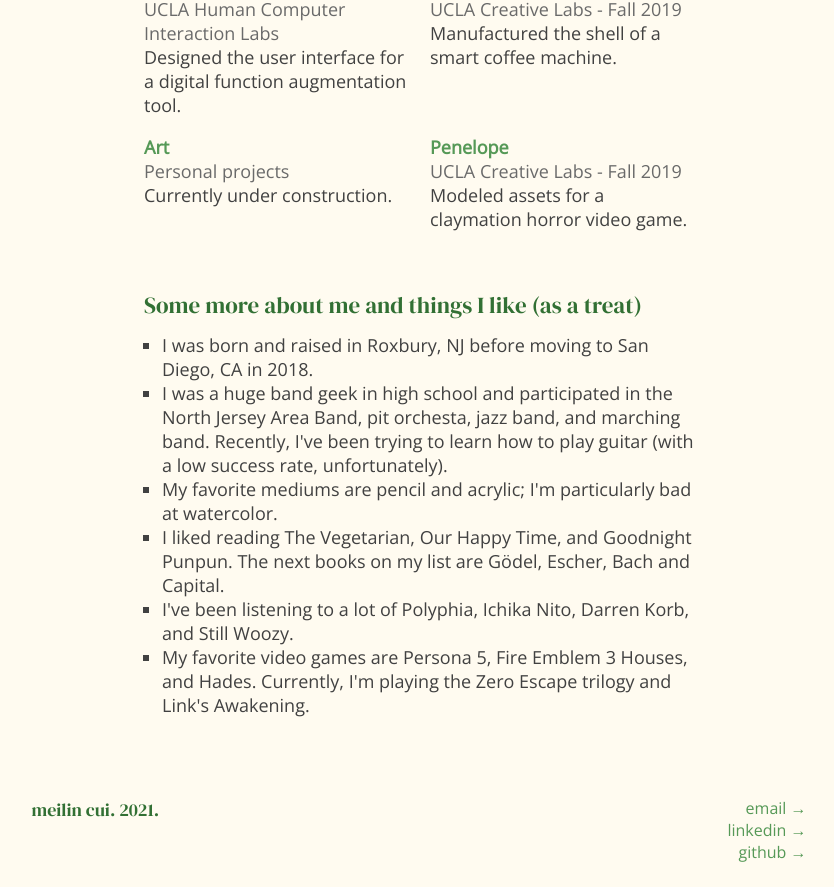
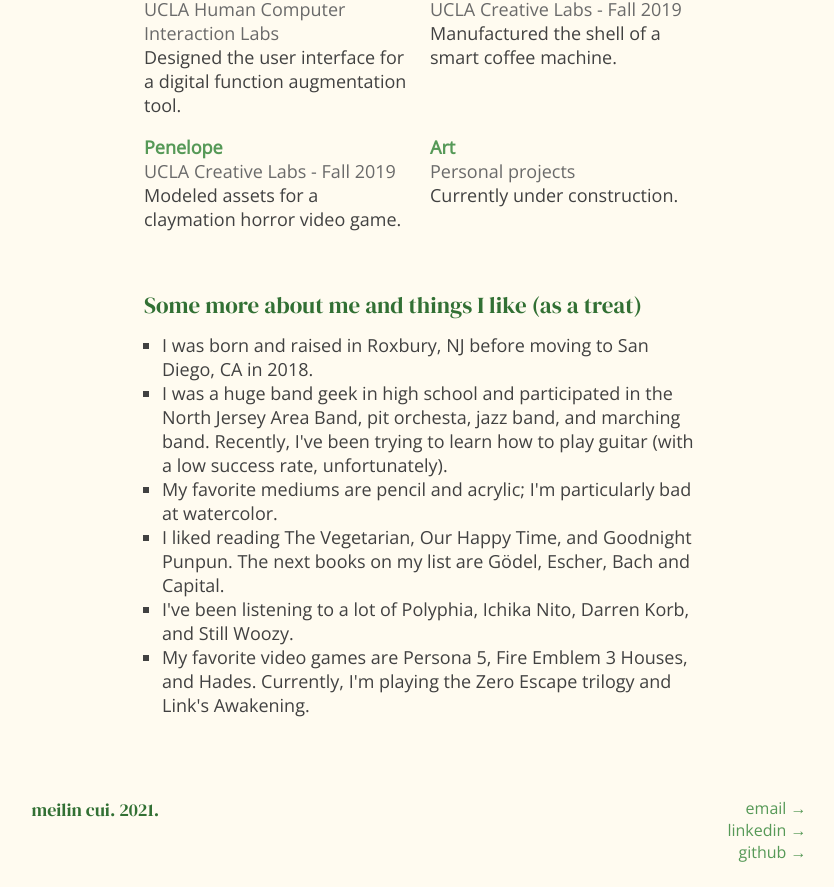
Before and after one commit to cuimeilin/cuimeilin.github.io, a React (Create React App) app: page / in a window 1280 px wide. Shown: the part 1017-1904 px from the top of the page, without its empty margins (221-1055 px from the left). Built offline with nearby package versions, Linux system fonts and the light colour scheme; a web font is replaced by a local one.

Commit message:
update project list ordering

```diff
--- a/src/components/Projects.js
+++ b/src/components/Projects.js
@@ -95,17 +95,17 @@ export default function Projects() {
           </Description>
         </Project>
         <Project>
-          <Name>Art</Name>
-          <Organization>Personal projects</Organization>
-          <Description>Currently under construction.</Description>
-        </Project>
-        <Project>
           <Name>Penelope</Name>
           <Organization>UCLA Creative Labs - Fall 2019</Organization>
           <Description>
             Modeled assets for a claymation horror video game.
           </Description>
         </Project>
+        <Project>
+          <Name>Art</Name>
+          <Organization>Personal projects</Organization>
+          <Description>Currently under construction.</Description>
+        </Project>
       </Content>
     </ProjectContent>
   );
```
